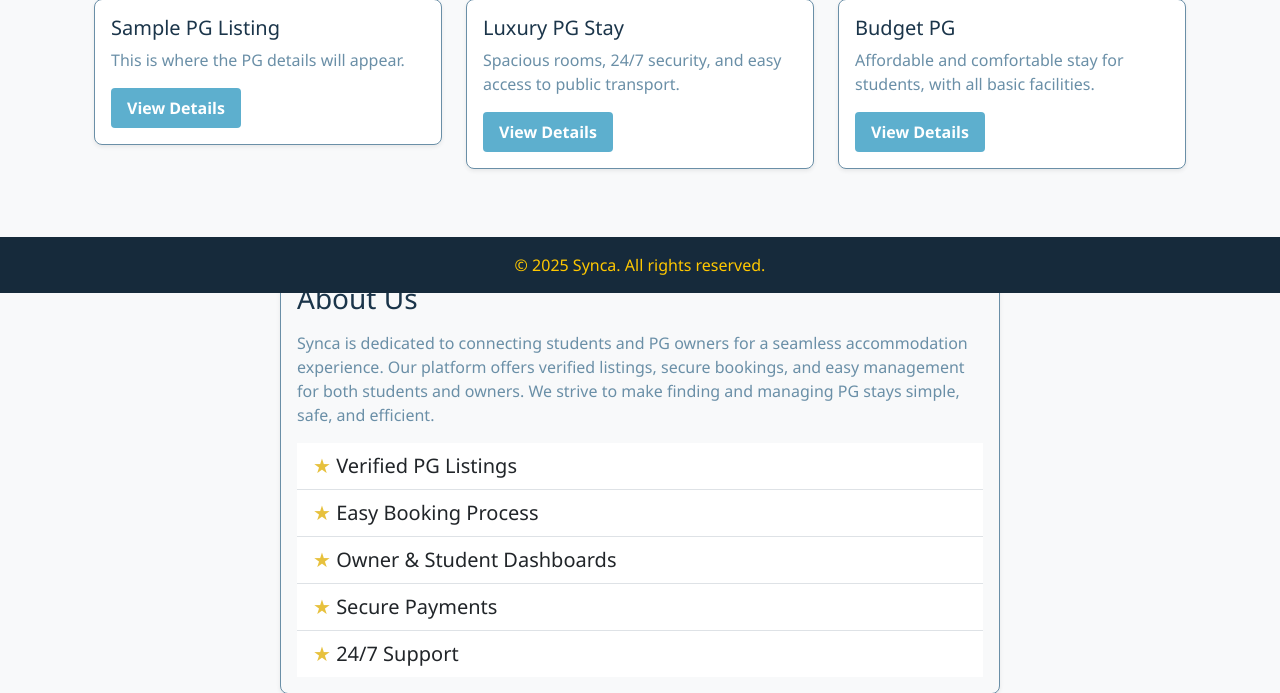
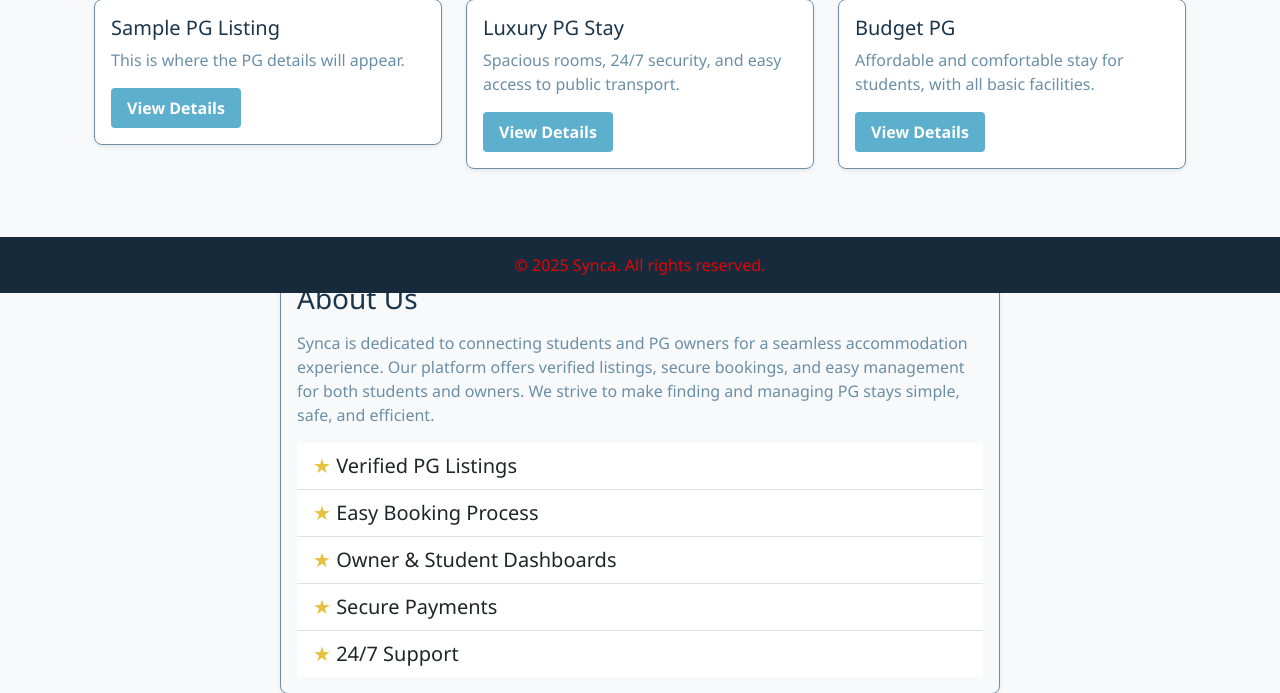
Before and after one commit to Shash-135/Synca, a Django app: page / in a window 1280 px wide. Shown: the part 507-1200 px from the top of the page. Run offline with Django 5.2, Linux system fonts and the light colour scheme.

Commit message:
Changed Color of footer to Red

```diff
--- a/static/css/style.css
+++ b/static/css/style.css
@@ -221,7 +221,7 @@ a:hover {
     bottom: 0;
     width: 100%;
     background: #1b354a; /* dark blue */
-    color: #ffc800;      /* gold */
+    color: #e30505;      /* gold */
     text-align: center;
     z-index: 100;
 }
```
